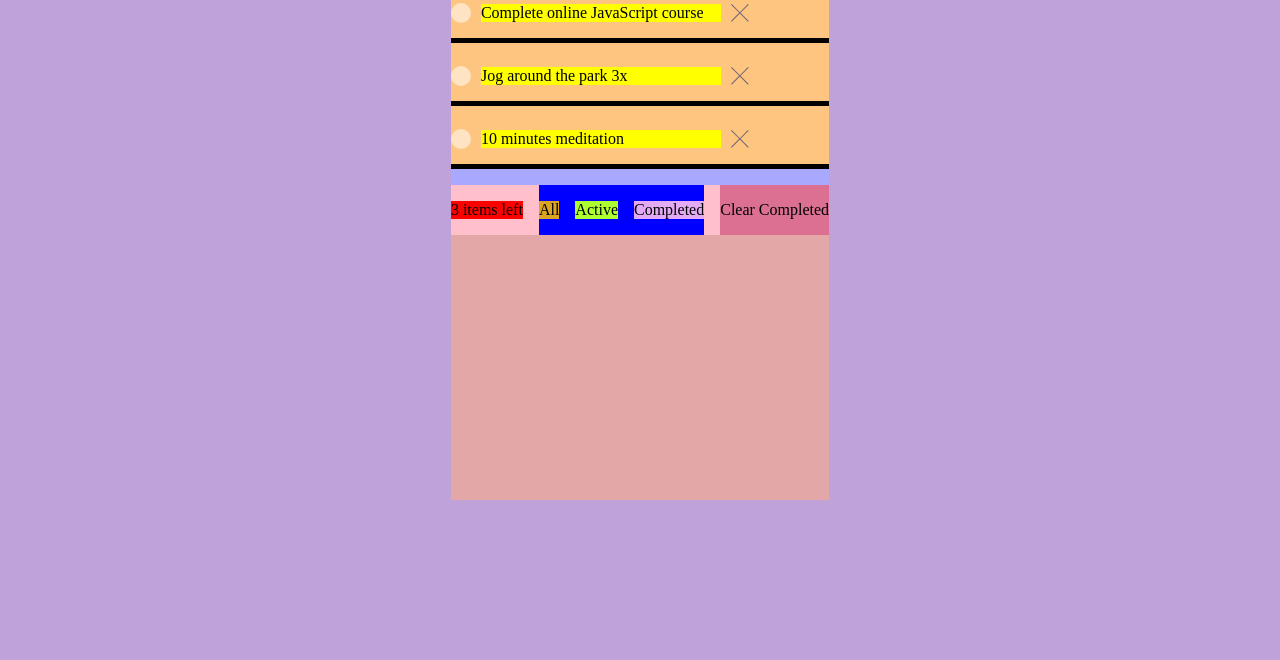
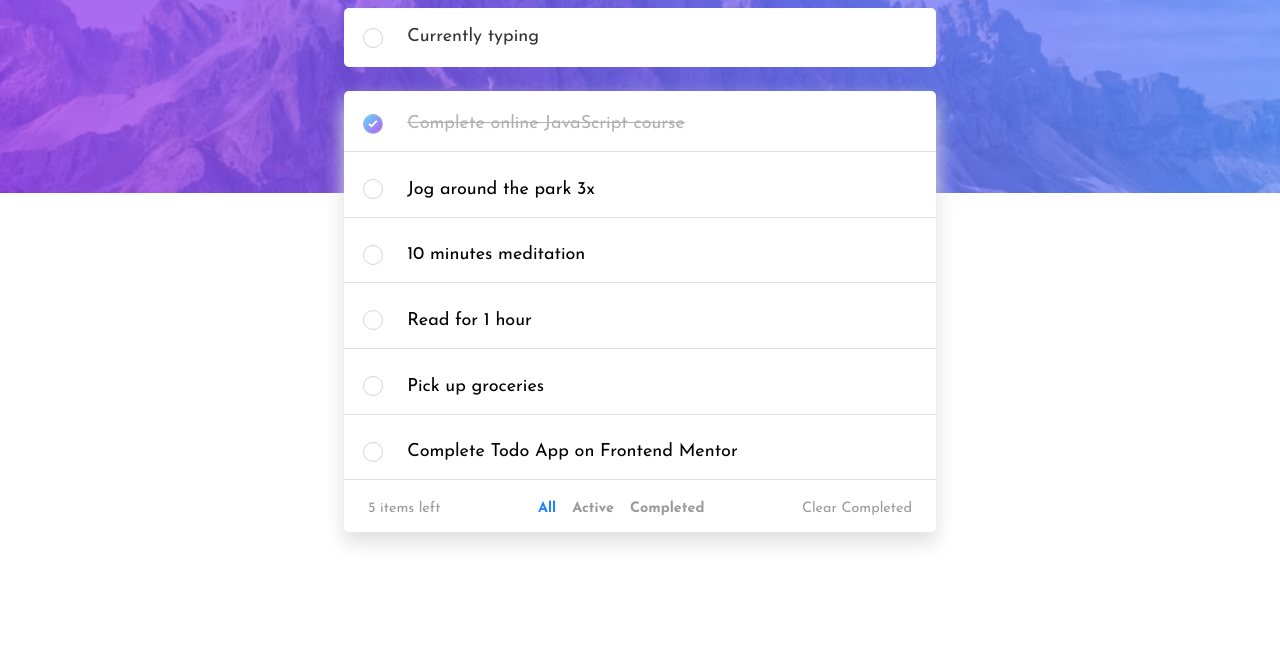
Before and after one commit to ashisingbam/Todo-app, a plain HTML site: page index.html in a window 1280 px wide. Shown: the part 140-800 px from the top of the page. Drawn offline with Linux system fonts and the light colour scheme.

Commit message:
Desktop UI complete

```diff
--- a/app.js
+++ b/app.js
@@ -6,18 +6,32 @@ const itemsUl = itemsList.querySelector('ul')
 const itemsLi = itemsUl.querySelectorAll('li')
 const markCircle = itemsUl.querySelectorAll('.select-circle')
 const removeItem = itemsUl.querySelectorAll('.remove-added-item')
-
-var anu = 24
+const itemsLiArray = Array.from(itemsLi)
 // console.log(markCircle)
 // console.log(itemsLi)
 // console.log(itemsUl)
 // console.log(currentLi)
 
+currentInput.addEventListener('click', () => {
+  currentInput.value = ""
+})
+
+console.log(itemsLiArray)
+
+itemsLiArray.forEach((item, i) => {
+  item.addEventListener('mouseenter', () => {
+    console.log('hello')
+    removeItem[i].style.display = 'block'
+  })
+  item.addEventListener('mouseleave', () => {
+    console.log('hello')
+    removeItem[i].style.display = 'none'
+  })
+})
+
 currentUl.addEventListener('keypress', function ashi(event) {
-
   if (event.key === 'Enter') {
     if (currentInput.value) {
-
       let newLi = document.createElement('li')
       // Array.from(itemsLi).push(newLi)
       const newDiv = document.createElement('div')
@@ -43,21 +57,27 @@ currentUl.addEventListener('keypress', function ashi(event) {
         newCircle.nextElementSibling.nextElementSibling.classList.toggle(
           'display-none'
         )
+        newCircle.parentNode.parentElement.classList.toggle('uncheck-list')
+        newCircle.parentNode.parentElement.classList.toggle('completed')
+        filter()
       })
       newDiv.append(newCircle)
       newDiv.append(newItemTitle)
       newRemoveIcon.addEventListener('click', () => {
         newRemoveIcon.parentElement.parentElement.style.display = 'none'
+        newRemoveIcon.parentElement.parentElement.classList.remove(
+          'uncheck-list'
+        )
+        newRemoveIcon.parentElement.parentElement.classList.add('completed')
+        filter()
       })
       newDiv.append(newRemoveIcon)
       newLi.append(newDiv)
-      // console.log(newLi.nextSibling)
+      newLi.classList.add('uncheck-list')
       itemsUl.append(newLi)
-      console.log(newLi)
-      console.log(Array.from(itemsLi).push(newLi))
-      Array.from(itemsLi).push(newLi)
-
-      console.log(itemsLi)
+      itemsLiArray.push(newLi)
+      filter()
+      console.log(itemsLiArray)
     }
   }
 })
@@ -72,18 +92,21 @@ markCircle.forEach((circle) => {
     circle.parentNode.parentElement.classList.toggle('uncheck-list')
     circle.parentNode.parentElement.classList.toggle('completed')
     filter()
-    console.log(circle.parentNode.parentElement)
-    console.log(circle.parentNode.parentElement)
+    // console.log(circle.parentNode.parentElement)
+    // console.log(circle.parentNode.parentElement)
   })
 })
 removeItem.forEach((item) => {
   item.addEventListener('click', () => {
     item.parentElement.parentElement.style.display = 'none'
+    item.parentElement.parentElement.classList.remove('uncheck-list')
+    item.parentElement.parentElement.classList.add('completed')
+    filter()
   })
 })
 function filter() {
   let liCount = 0
-  for (li of itemsLi) {
+  for (li of itemsLiArray) {
     if (li.classList.contains('uncheck-list')) {
       liCount = liCount + 1
     }
@@ -94,4 +117,47 @@ function filter() {
 }
 filter()
 
-function update() {}
+const selectAll = document.querySelector('.select-all')
+console.log(selectAll)
+selectAll.addEventListener('click', () => {
+  itemsLiArray.filter((li) => {
+  if(li.classList.contains('uncheck-list') || li.classList.contains('completed')) {
+    li.style.display = 'block'
+  }
+  })
+})
+
+const selectActive = document.querySelector('.select-active')
+selectActive.addEventListener('click', () => {
+  itemsLiArray.filter((li) => {
+    if (li.classList.contains('uncheck-list')) {
+      console.log(li)
+      li.style.display = 'block'
+      return li
+    }
+    else {
+      li.style.display = 'none'
+    }
+  })
+})
+
+const selectCompleted = document.querySelector('.select-completed')
+selectCompleted.addEventListener('click', () => {
+  itemsLiArray.filter((li) => {
+    if(li.classList.contains('completed')) {
+      li.style.display = 'block'
+    }
+    else {
+      li.style.display = 'none'
+    }
+  })
+})
+
+const clearCompleted = document.querySelector('.clear-completed')
+clearCompleted.addEventListener('click', () => {
+  itemsLiArray.filter((li) => {
+    if(li.classList.contains('completed')) {
+      li.remove()
+    }
+  })
+})
--- a/index.html
+++ b/index.html
@@ -16,6 +16,9 @@
     <div class="todo-container">
       <div class="header-container">
         <h1>T O D O</h1>
+        <div class="change-mode">
+          <img src="./images/icon-moon.svg" alt="">
+        </div>
       </div>
       <div class="body-container">
         <div class="current-item">
@@ -23,24 +26,30 @@
             <li>
               <div class="flex">
                 <div class="select-circle"></div>
-                <input placeholder="Currently typing"></input>
+                <input value="Currently typing "></input>
               </div>
-              <!-- <div class="save-added-item">
-
-              </div> -->
             </li>
           </ul>
         </div>
-        <hr>
-        <div class="items-container items-list">
+        <div class="items-container">
+          <div class="items-list">
             <ul>
+              <li class="completed">
+                <div class="add-new-item">
+                  <div class="select-circle background-image-circle">
+                    <img class="display-block" src="./images/icon-check.svg" alt="">
+                  </div>
+                  <p class="item-title item-title-stike-through">Complete online JavaScript course</p>
+                  <div class="remove-added-item display-none"></div>
+                </div>
+              </li>
+
               <li class="uncheck-list">
                 <div class="add-new-item">
                   <div class="select-circle">
                     <img src="./images/icon-check.svg" alt="">
                   </div>
-                <p class="item-title">Complete online JavaScript course</p>
-                <!-- <input readonly value="Complete online JavaScript course"></input> -->
+                  <p class="item-title">Jog around the park 3x</p>
                   <div class="remove-added-item"></div>
                 </div>
               </li>
@@ -49,41 +58,64 @@
                   <div class="select-circle">
                     <img class="check-icon" src="./images/icon-check.svg" alt="">
                   </div>
-                <p class="item-title">Jog around the park 3x</p>
-                <!-- <input readonly value="Jog around the park 3x"></input> -->
+                  <p class="item-title">10 minutes meditation</p>
                   <div class="remove-added-item"></div>
 
                 </div>
               </li>
+
               <li class="uncheck-list">
                 <div class="add-new-item">
                   <div class="select-circle">
                     <img src="./images/icon-check.svg" alt="">
                   </div>
-                <p class="item-title">10 minutes meditation</p>
-                <!-- <input readonly value="10 minutes meditation"></input> -->
+                  <p class="item-title">Read for 1 hour</p>
                   <div class="remove-added-item"></div>
                 </div>
               </li>
+
+              <li class="uncheck-list">
+                <div class="add-new-item">
+                  <div class="select-circle">
+                    <img src="./images/icon-check.svg" alt="">
+                  </div>
+                  <p class="item-title">Pick up groceries</p>
+                  <div class="remove-added-item"></div>
+                </div>
+              </li>
+
+              <li class="uncheck-list">
+                <div class="add-new-item">
+                  <div class="select-circle">
+                    <img src="./images/icon-check.svg" alt="">
+                  </div>
+                  <p class="item-title">Complete Todo App on Frontend Mentor</p>
+                  <div class="remove-added-item"></div>
+                </div>
+              </li>
+
+
+
             </ul>
           </div>
           <div class="todo-summary">
-          <div class="left-items">
+            <div class="left-items filter-items">
               <p>3 items left</p>
             </div>
             <div class="items-state">
-            <p class="select-all">All</p>
-            <p class="select-active">Active</p>
-            <p class="select-completed">
+              <p class="select-all filter-items-select">All</p>
+              <p class="select-active filter-items-select">Active</p>
+              <p class="select-completed filter-items-select">
                 Completed
               </p>
             </div>
-          <div class="clear-completed">
+            <div class="clear-completed filter-items">
               <p>
                 Clear Completed
               </p>
             </div>
 
+          </div>
         </div>
       </div>
       <div class="lower-container">
--- a/style.css
+++ b/style.css
@@ -1,3 +1,5 @@
+@import url('https://fonts.googleapis.com/css2?family=Josefin+Sans:wght@400;700&display=swap');
+
 * {
   box-sizing: border-box;
 }
@@ -8,61 +10,74 @@ body {
 }
 
 .parent-container {
-  background-color: rgb(191, 163, 216);
   height: 100vh;
   display: flex;
   align-items: center;
   flex-direction: column;
-}
-
-h1 {
-  margin-top: 0;
+  font-family: 'Josefin Sans', sans-serif;
+  font-size: 1.125rem;
 }
 
 .todo-container {
-  background-color: rgb(227, 167, 167);
-  height: 80vh;
-  /* width: 50vw; */
+  background-image: url('./images/bg-desktop-light.jpg');
+  background-repeat: no-repeat;
+  background-size: max(100rem, 100vw);
+  background-position: top;
+  width: 100vw;
   display: flex;
   align-items: center;
   flex-direction: column;
 }
 
 .header-container {
-  background-color: azure;
+  display: flex;
+  align-items: center;
+  justify-content: space-between;
+  min-width: 37rem;
+  margin-top: 4rem;
+}
+
+h1 {
+  color: #fff;
+}
+
+.change-mode {
+  cursor: pointer;
 }
 
 .body-container {
-  background-color: rgb(168, 168, 254);
-}
-
-.items-list {
-  background-color: rgb(171, 244, 219);
-  /* padding: 2rem 0rem; */
+  min-width: 37rem;
 }
 
 .current-item {
-  background-color: antiquewhite;
+  background-color: white;
+  padding: 0.8rem 1.2rem;
+  margin: 0;
+  border-radius: 5px;
+  margin-bottom: 1.5rem;
 }
 
-.items-container {
-  background-color: rgb(254, 197, 129);
+input {
+  font-family: inherit;
+  padding: 0;
+  font-size: 1.125rem;
+  line-height: 1.3rem;
+  padding: 0.4rem 0rem;
+  font-weight: 400;
+  color: #333;
 }
 
-ul {
-  padding-left: 0rem;
-}
-
-li {
-  list-style-type: none;
-  margin-bottom: 0.5rem;
+.current-item ul {
+  padding: 0;
+  margin: 0;
 }
 
 .current-item li {
-  background-color: rgb(0, 233, 156);
   display: flex;
   justify-content: space-between;
   align-items: center;
+  margin: 0;
+  padding: 0;
 }
 
 .flex {
@@ -71,23 +86,62 @@ li {
   justify-content: space-between;
 }
 
+.items-container {
+  background-color: white;
+  margin: 0;
+  border-radius: 5px;
+  box-shadow: 0px 10px 20px 0px #ddd;
+  margin-bottom: 3rem;
+}
+
+.items-list {
+}
+ul {
+  padding-left: 0rem;
+  margin: 0;
+}
+
 .add-new-item {
   display: flex;
   align-items: center;
-  border-bottom: 5px solid black;
-  /* justify-content: space-between; */
+  border-bottom: 1px solid rgb(225, 225, 225);
+  cursor: pointer;
 }
 
+/* .item-content {
+  display: flex;
+  align-items: center;
+  justify-content: space-between;
+  min-width: 35rem;
+
+} */
+
+li {
+  list-style-type: none;
+  margin-bottom: 0rem;
+  position: relative;
+}
+.items-list li {
+  padding: 0.3rem 0;
+}
+
+.add-new-item .select-circle {
+  margin-left: 1.2rem;
+}
 .select-circle {
   height: 20px;
   width: 20px;
-  background-color: bisque;
+  border: 1px solid rgba(187, 187, 187, 0.632);
   border-radius: 50px;
-  margin-right: 10px;
+  margin-right: 1.5rem;
   cursor: pointer;
   display: flex;
   align-items: center;
   justify-content: center;
+}
+
+.select-circle:hover {
+  border: 1.2px solid #9d84f7;
 }
 
 .background-image-circle {
@@ -117,49 +171,63 @@ li {
 
 input,
 .item-title {
-  background-color: yellow;
   outline: none;
   border: none;
-  font-size: 1rem;
-  width: 15rem;
 }
 
 .item-title-stike-through {
-  opacity: 0.5;
+  opacity: 0.3;
   text-decoration: line-through;
-}
-
-.save-added-item {
-  height: 20px;
-  width: 20px;
-  background-color: blanchedalmond;
-  text-align: center;
-  border-radius: 50px;
-  margin-right: 10px;
 }
 
 .remove-added-item {
   background-repeat: no-repeat;
   background-image: url(./images/icon-cross.svg);
-  height: 18px;
-  width: 18px;
+  height: 17px;
+  width: 17px;
   margin-left: 10px;
   margin-right: 10px;
   opacity: 0.8;
   cursor: pointer;
+  position: absolute;
+  right: 15px;
+  display: none;
 }
 
 .todo-summary {
-  background-color: pink;
   display: flex;
   align-items: center;
   justify-content: space-between;
   gap: 1rem;
   text-align: center;
+  padding: 1rem 1.5rem;
+  font-size: 0.9rem;
+}
+
+.filter-items {
+  color: #999;
+}
+
+.filter-items:hover {
+  color: #444;
+  cursor: pointer;
+  transition: all 0.1s ease-in;
+}
+.filter-items-select {
+  font-weight: 700;
+  color: #999;
+}
+
+.filter-items-select:hover {
+  cursor: pointer;
+  color: #444;
+  transition: all 0.1s ease-in;
+}
+.todo-summary p {
+  margin: 0;
 }
 
 .left-items {
-    background-color: red;
 }
 
 .items-state {
@@ -167,25 +235,24 @@ input,
   align-items: center;
   justify-content: center;
   gap: 1rem;
-  background-color: blue;
 }
 
 .select-all {
-    background-color: goldenrod;
+  cursor: pointer;
+  user-select: none;
+  color: #2281fe;
 }
 
 .select-active {
-    background-color: greenyellow;
+  cursor: pointer;
+  user-select: none;
 }
 
 .select-completed {
-    background-color: rgb(227, 171, 244);
 }
 
 .clear-completed {
-    background-color: palevioletred;
 }
 
 .completed {
-
 }
```
Lines whose indentation alone changed are shown as unchanged.
